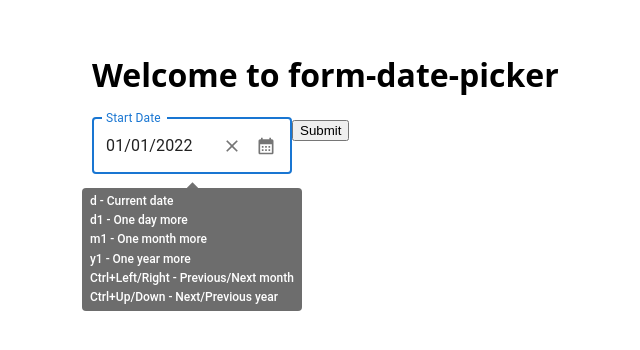
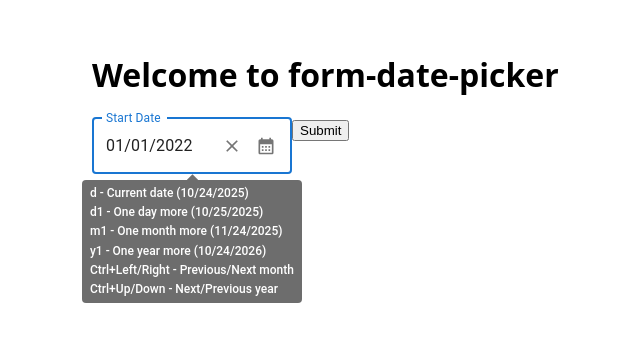
Before and after one commit to palakshah-47/form-date-picker, a React (Vite) app: page / in a window 1280 px wide. Both pictures are taken after a click on the element "Start Date". Shown: the top 350 px of the page, without its empty margins (188-828 px from the left). Built offline with nearby package versions, Linux system fonts and the light colour scheme.

Commit message:
adding test

```diff
--- a/package.json
+++ b/package.json
@@ -7,7 +7,10 @@
 		"dev": "vite",
 		"build": "tsc -b && vite build",
 		"lint": "eslint .",
-		"preview": "vite preview"
+		"preview": "vite preview",
+		"test": "vitest",
+		"test:ui": "vitest --ui",
+		"test:coverage": "vitest --coverage"
 	},
 	"dependencies": {
 		"@emotion/react": "^11.14.0",
--- a/src/date-picker-component.tsx
+++ b/src/date-picker-component.tsx
@@ -301,16 +301,24 @@ export function FormDatePicker<R = Record<string, unknown>>({
 		return new Date(field.value);
 	}, [field.value]);
 
-	const tooltipTitle = (
+	const tooltipTitle = useMemo(() => {
+		const today = new Date();
+		const todayFormatted = format(today, 'P', { locale: detectedLocale });
+		const oneDayMore = format(dayjs().add(1, 'day').toDate(), 'P', { locale: detectedLocale });
+		const oneMonthMore = format(addMonths(today, 1), 'P', { locale: detectedLocale });
+		const oneYearMore = format(addYears(today, 1), 'P', { locale: detectedLocale });
+
+		return (
 			<div style={{ whiteSpace: 'pre-line', fontSize: '12px', lineHeight: '1.6' }}>
-			{'d - Current date\n' +
-			'd1 - One day more\n' +
-			'm1 - One month more\n' +
-			'y1 - One year more\n' +
-			'Ctrl+Left/Right - Previous/Next month\n' +
-			'Ctrl+Up/Down - Next/Previous year'}
+				{`d - Current date (${todayFormatted})\n` +
+				`d1 - One day more (${oneDayMore})\n` +
+				`m1 - One month more (${oneMonthMore})\n` +
+				`y1 - One year more (${oneYearMore})\n` +
+				`Ctrl+Left/Right - Previous/Next month\n` +
+				`Ctrl+Up/Down - Next/Previous year`}
 			</div>
 		);
+	}, [detectedLocale]);
 
 	return (
 		<LocalizationProvider dateAdapter={AdapterDateFns} adapterLocale={detectedLocale}>
@@ -319,6 +327,18 @@ export function FormDatePicker<R = Record<string, unknown>>({
 				open={isFocused}
 				placement="top"
 				arrow
+				slotProps={{
+					popper: {
+						modifiers: [
+							{
+								name: 'offset',
+								options: {
+									offset: [0, -8],
+								},
+							},
+						],
+					},
+				}}
 			>
 				<TextField
 					{...textFieldProps}
```
Also changed, not shown: src/test/setup.ts (added, +11 -0 lines), vitest.config.ts (added, +12 -0 lines), 1 other file (tests, documents, lock files or other folders). Lines whose indentation alone changed are shown as unchanged.
